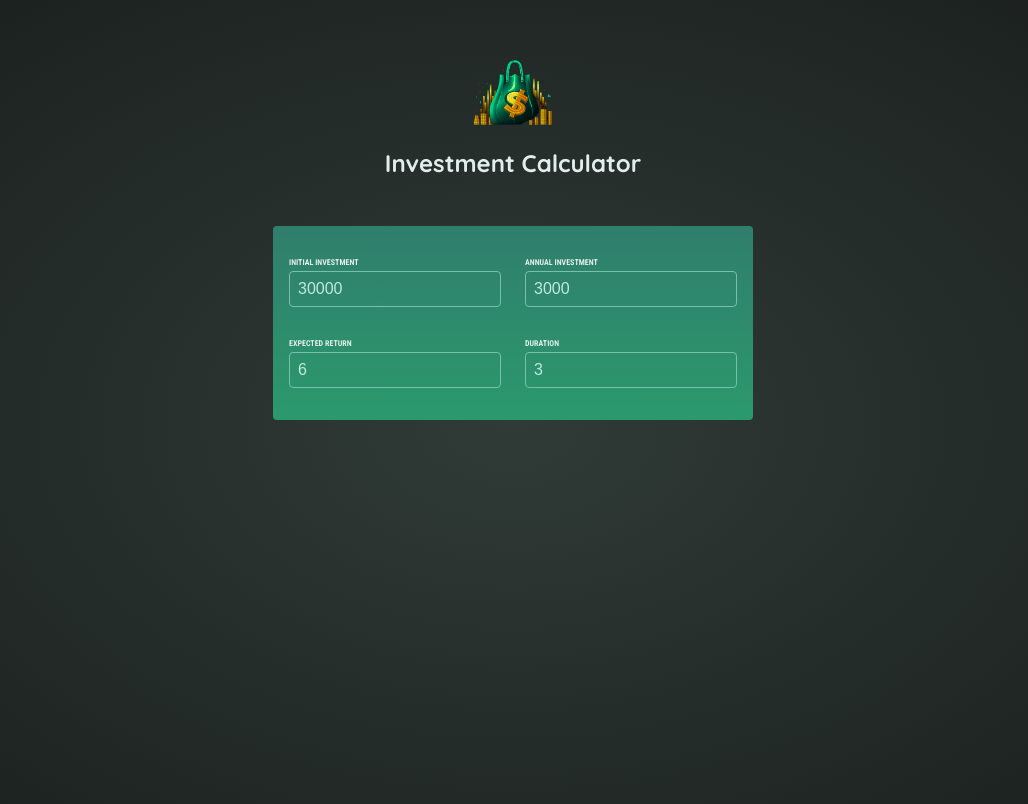
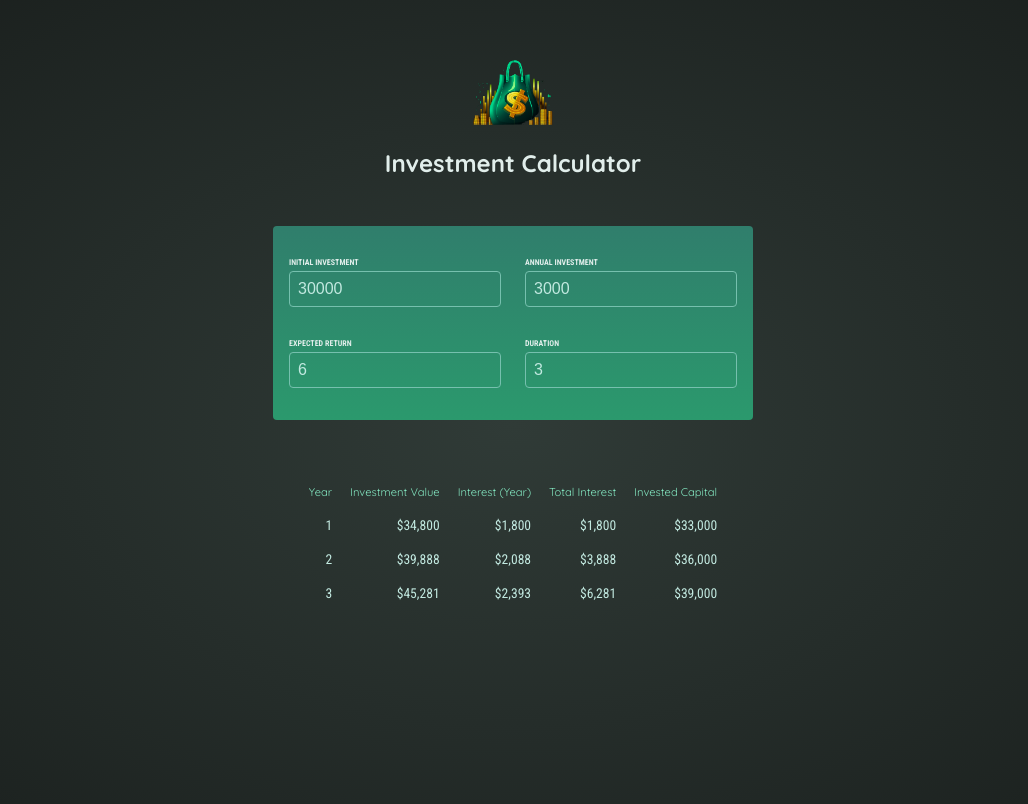
Before and after one commit to Balaji-Vemula/react-investment-calculator, a React (Vite) app: page / in a window 1280 px wide. Shown: the top 804 px of the page, without its empty margins (127-1155 px from the left). Built offline with nearby package versions, Linux system fonts and the light colour scheme.

Commit message:
Added Results.jsx and its functionality

```diff
--- a/src/App.jsx
+++ b/src/App.jsx
@@ -2,6 +2,7 @@ import { useState } from "react";
 
 import Header from "./components/Header";
 import InputForm from "./components/InputForm";
+import Results from "./components/Results";
 
 function App() {
   const [userInput, setUserInput] = useState({
@@ -24,6 +25,7 @@ function App() {
     <>
       <Header />
       <InputForm userInput={userInput} onChangeData={handleInputChange} />
+      <Results data={userInput}/>
     </>
   );
 }
--- /dev/null
+++ b/src/components/Results.jsx
@@ -0,0 +1,36 @@
+import { calculateInvestmentResults, formatter } from "../util/investment.js";
+
+export default function Results({ data }) {
+  const annualData = calculateInvestmentResults(data);
+  const initialInvestment = annualData[0].valueEndOfYear - annualData[0].interest - annualData[0].annualInvestment;
+
+
+  return (
+      <table id="result">
+      <thead>
+        <tr>
+          <td>Year</td>
+          <td>Investment Value</td>
+          <td>Interest (Year)</td>
+          <td>Total Interest</td>
+          <td>Invested Capital</td>
+        </tr>
+      </thead>
+      <tbody>
+        {annualData.map((row) => {
+            const totalInterest = row.valueEndOfYear - row.annualInvestment * row.year - initialInvestment;
+            const totalAmountInvested = row.valueEndOfYear - totalInterest;
+          return (
+            <tr key={row.year}>
+              <td>{row.year}</td>
+              <td>{formatter.format(row.valueEndOfYear)}</td>
+              <td>{formatter.format(row.interest)}</td>
+              <td>{formatter.format(totalInterest)}</td>
+              <td>{formatter.format(totalAmountInvested)}</td>
+            </tr>
+          );
+        })}
+      </tbody>
+    </table>
+  );
+}
```
